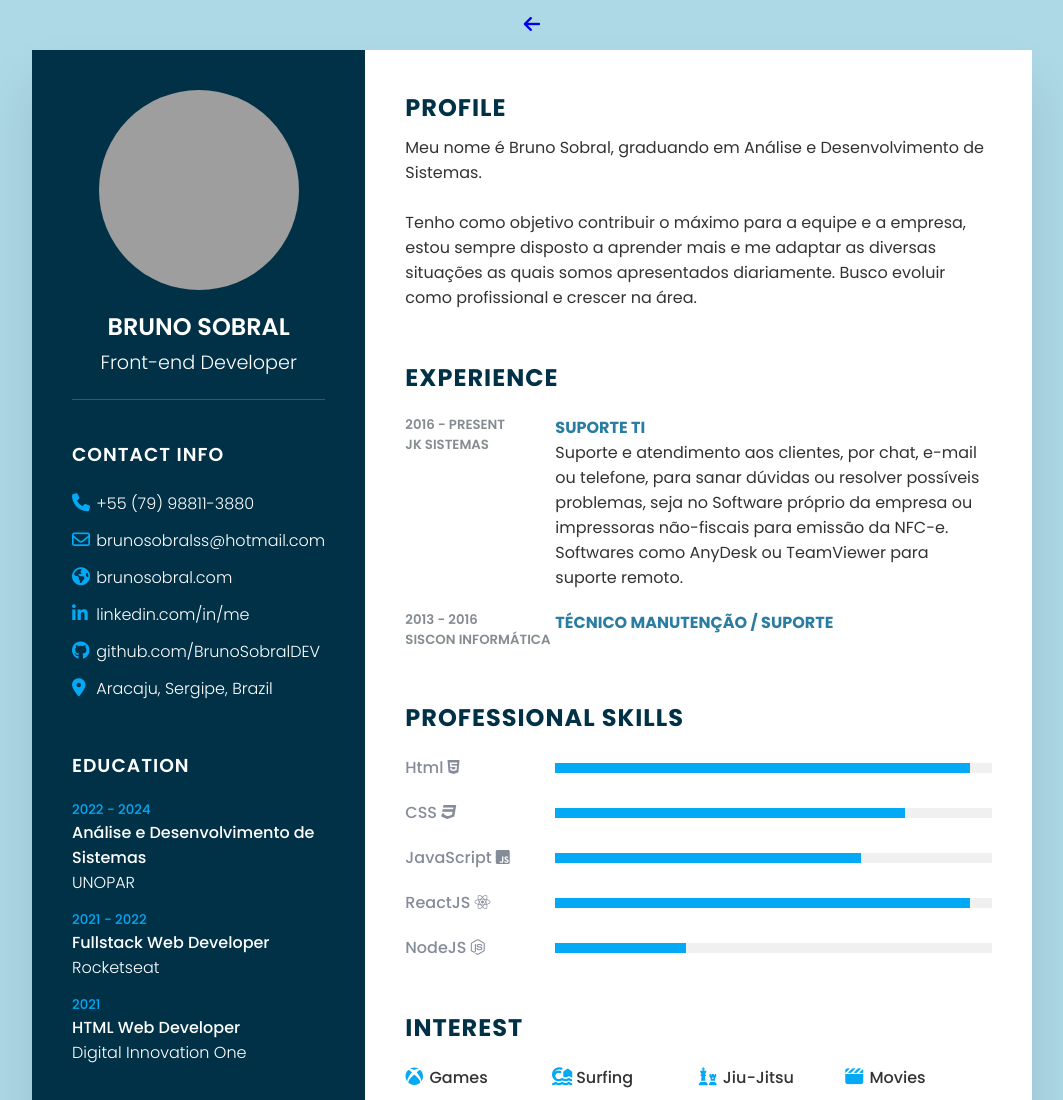
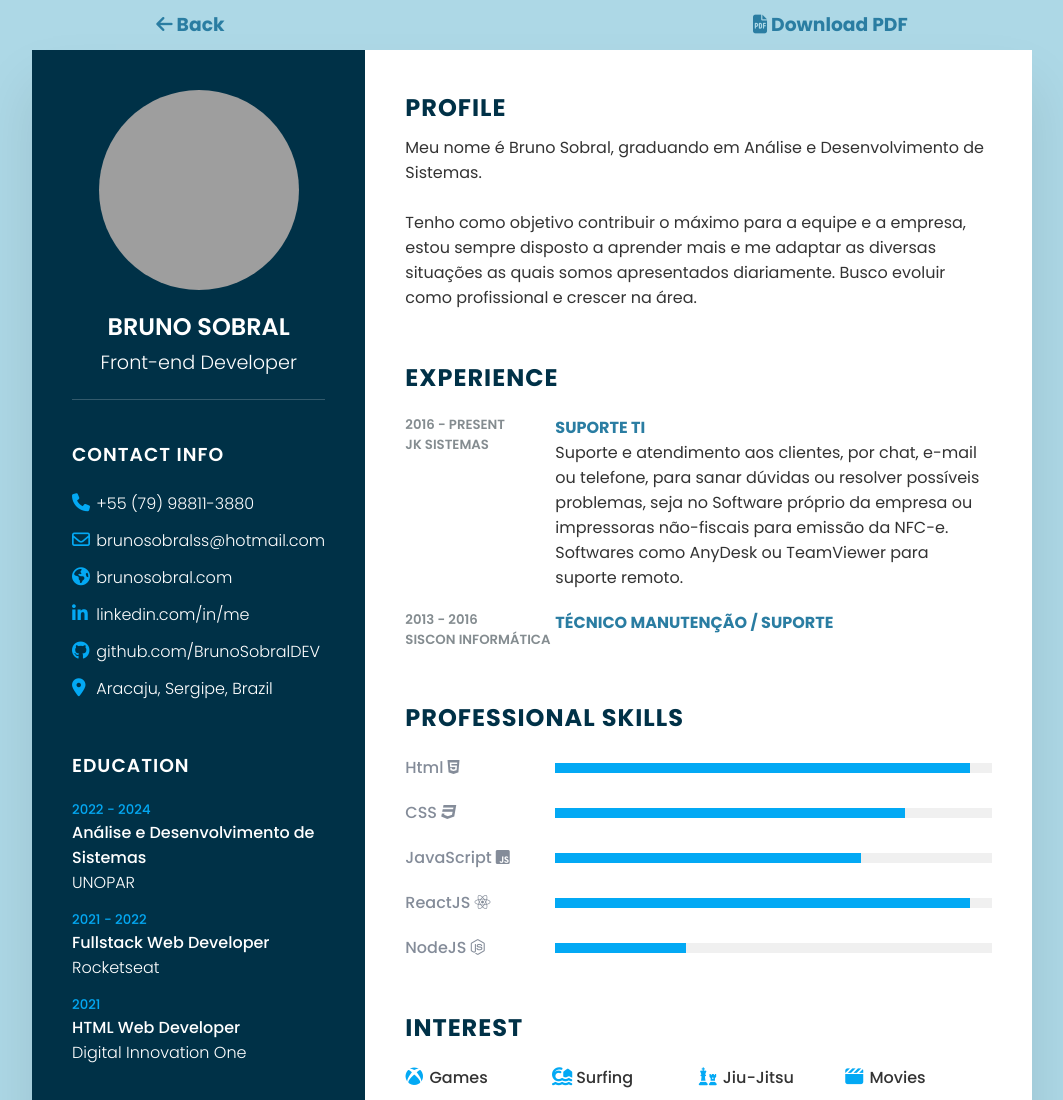
Before and after one commit to BrunoSobralDEV/brunosobral.com-old, a plain HTML site: page resume-cv.html in a window 1280 px wide. Shown: the top 1100 px of the page, without its empty margins (108-1171 px from the left). Drawn offline with Linux system fonts and the light colour scheme; grey boxes are pictures that could not be loaded.

Commit message:
feat: download cv

```diff
--- a/resume-cv.html
+++ b/resume-cv.html
@@ -10,9 +10,11 @@
   <title>Resume CV</title>
 </head>
 <body>
-  <h3 class="backSite">
-    <a href="./index.html"><i class="fa-solid fa-arrow-left"></i> </a>
-  </h3>
+  <div class="backSite">
+    <a href="./index.html"><i class="fa-solid fa-arrow-left"></i> Back</a>
+    <a href="./assets/Bruno_Santos_curriculo.pdf"><i class="fa-solid fa-file-pdf"></i> Download PDF</a>
+
+  </div>
 
   <div class="container">
     <div class="leftSide">
--- a/style-cv.css
+++ b/style-cv.css
@@ -247,10 +247,16 @@ p {
 .backSite {
   position: absolute;
   top: 10px;
+  display: flex;
+  justify-content: space-around;
+  width: 100%;
 }
 
 .backSite a {
   text-decoration: none;
+  font-size: 1.17em;
+  font-weight: bold;
+  color: #2a7da2;
 }
 
 @media (max-width: 900px) {
--- a/style.css
+++ b/style.css
@@ -37,6 +37,10 @@ body {
   position: relative;
   width: 50%;
   height: 100%;
+
+  display: flex;
+  justify-content: center;
+  align-items: center;
 }
 
 .cover {
```
Also changed, not shown: index.html (+7 -1 lines), assets/js-icon.svg (added), assets/react-icon.svg (added), assets/typescript-icon.svg (added), 1 other file.
